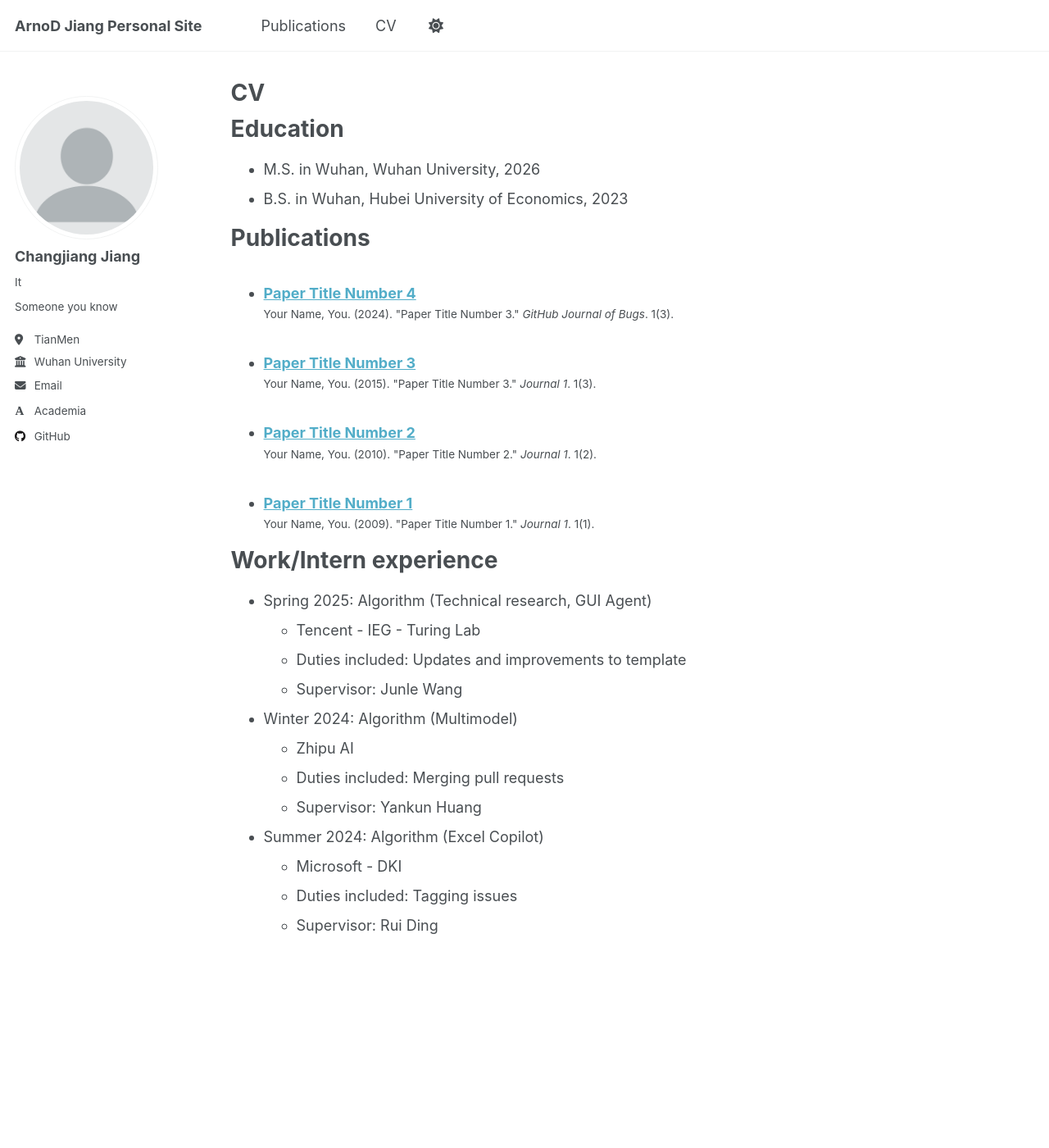
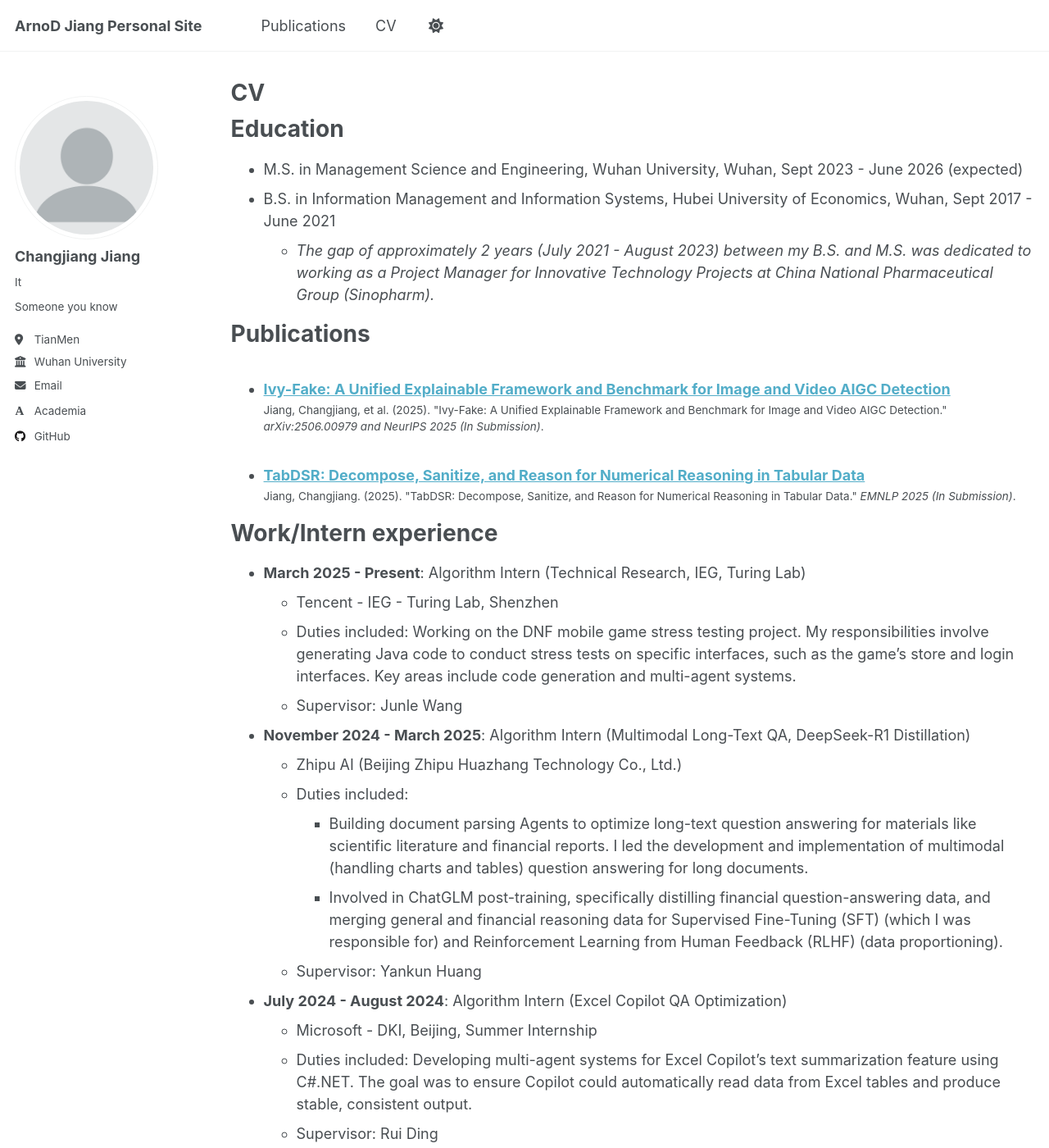
Before and after one commit to arnodjiang/arnodjiang.github.io, a Jekyll site: the page built from _pages/cv.md, in a window 1280 px wide and 1400 px high. Shown: the whole window at 82% size. Built offline with Jekyll 4.4.1, drawn with Linux system fonts in a browser that asks for light colours; some web fonts are replaced.

Commit message:
publish paper

```diff
--- a/_pages/cv.md
+++ b/_pages/cv.md
@@ -11,8 +11,9 @@ redirect_from:
 
 Education
 ======
-* M.S. in Wuhan, Wuhan University, 2026
-* B.S. in Wuhan, Hubei University of Economics, 2023
+* M.S. in Management Science and Engineering, Wuhan University, Wuhan, Sept 2023 - June 2026 (expected)
+* B.S. in Information Management and Information Systems, Hubei University of Economics, Wuhan, Sept 2017 - June 2021
+  * *The gap of approximately 2 years (July 2021 - August 2023) between my B.S. and M.S. was dedicated to working as a Project Manager for Innovative Technology Projects at China National Pharmaceutical Group (Sinopharm).*
 
 Publications
 ======
@@ -22,17 +23,19 @@ Publications
 
 Work/Intern experience
 ======
-* Spring 2025: Algorithm (Technical research, GUI Agent)
-  * Tencent - IEG - Turing Lab
-  * Duties included: Updates and improvements to template
+* **March 2025 - Present**: Algorithm Intern (Technical Research, IEG, Turing Lab)
+  * Tencent - IEG - Turing Lab, Shenzhen
+  * Duties included: Working on the DNF mobile game stress testing project. My responsibilities involve generating Java code to conduct stress tests on specific interfaces, such as the game's store and login interfaces. Key areas include code generation and multi-agent systems.
   * Supervisor: Junle Wang
 
-* Winter 2024: Algorithm (Multimodel)
-  * Zhipu AI
-  * Duties included: Merging pull requests
+* **November 2024 - March 2025**: Algorithm Intern (Multimodal Long-Text QA, DeepSeek-R1 Distillation)
+  * Zhipu AI (Beijing Zhipu Huazhang Technology Co., Ltd.)
+  * Duties included:
+    * Building document parsing Agents to optimize long-text question answering for materials like scientific literature and financial reports. I led the development and implementation of multimodal (handling charts and tables) question answering for long documents.
+    * Involved in ChatGLM post-training, specifically distilling financial question-answering data, and merging general and financial reasoning data for Supervised Fine-Tuning (SFT) (which I was responsible for) and Reinforcement Learning from Human Feedback (RLHF) (data proportioning).
   * Supervisor: Yankun Huang
 
-* Summer 2024: Algorithm (Excel Copilot)
-  * Microsoft - DKI
-  * Duties included: Tagging issues
+* **July 2024 - August 2024**: Algorithm Intern (Excel Copilot QA Optimization)
+  * Microsoft - DKI, Beijing, Summer Internship
+  * Duties included: Developing multi-agent systems for Excel Copilot's text summarization feature using C#.NET. The goal was to ensure Copilot could automatically read data from Excel tables and produce stable, consistent output.
   * Supervisor: Rui Ding
--- a/_publications/2009-10-01-paper-title-number-1.md
+++ /dev/null
@@ -1,14 +0,0 @@
----
-title: "Paper Title Number 1"
-collection: publications
-category: manuscripts
-permalink: /publication/2009-10-01-paper-title-number-1
-excerpt: 'This paper is about the number 1. The number 2 is left for future work.'
-date: 2009-10-01
-venue: 'Journal 1'
-slidesurl: 'http://academicpages.github.io/files/slides1.pdf'
-paperurl: 'http://academicpages.github.io/files/paper1.pdf'
-bibtexurl: 'http://academicpages.github.io/files/bibtex1.bib'
-citation: 'Your Name, You. (2009). &quot;Paper Title Number 1.&quot; <i>Journal 1</i>. 1(1).'
----
-The contents above will be part of a list of publications, if the user clicks the link for the publication than the contents of section will be rendered as a full page, allowing you to provide more information about the paper for the reader. When publications are displayed as a single page, the contents of the above "citation" field will automatically be included below this section in a smaller font.
--- a/_publications/2010-10-01-paper-title-number-2.md
+++ /dev/null
@@ -1,14 +0,0 @@
----
-title: "Paper Title Number 2"
-collection: publications
-category: manuscripts
-permalink: /publication/2010-10-01-paper-title-number-2
-excerpt: 'This paper is about the number 2. The number 3 is left for future work.'
-date: 2010-10-01
-venue: 'Journal 1'
-slidesurl: 'http://academicpages.github.io/files/slides2.pdf'
-paperurl: 'http://academicpages.github.io/files/paper2.pdf'
-citation: 'Your Name, You. (2010). &quot;Paper Title Number 2.&quot; <i>Journal 1</i>. 1(2).'
----
-
-The contents above will be part of a list of publications, if the user clicks the link for the publication than the contents of section will be rendered as a full page, allowing you to provide more information about the paper for the reader. When publications are displayed as a single page, the contents of the above "citation" field will automatically be included below this section in a smaller font.
--- a/_publications/2015-10-01-paper-title-number-3.md
+++ /dev/null
@@ -1,14 +0,0 @@
----
-title: "Paper Title Number 3"
-collection: publications
-category: manuscripts
-permalink: /publication/2015-10-01-paper-title-number-3
-excerpt: 'This paper is about the number 3. The number 4 is left for future work.'
-date: 2015-10-01
-venue: 'Journal 1'
-slidesurl: 'http://academicpages.github.io/files/slides3.pdf'
-paperurl: 'http://academicpages.github.io/files/paper3.pdf'
-citation: 'Your Name, You. (2015). &quot;Paper Title Number 3.&quot; <i>Journal 1</i>. 1(3).'
----
-
-The contents above will be part of a list of publications, if the user clicks the link for the publication than the contents of section will be rendered as a full page, allowing you to provide more information about the paper for the reader. When publications are displayed as a single page, the contents of the above "citation" field will automatically be included below this section in a smaller font.
--- a/_publications/2024-02-17-paper-title-number-4.md
+++ /dev/null
@@ -1,13 +0,0 @@
----
-title: "Paper Title Number 4"
-collection: publications
-category: conferences
-permalink: /publication/2024-02-17-paper-title-number-4
-excerpt: 'This paper is about fixing template issue #693.'
-date: 2024-02-17
-venue: 'GitHub Journal of Bugs'
-paperurl: 'http://academicpages.github.io/files/paper3.pdf'
-citation: 'Your Name, You. (2024). &quot;Paper Title Number 3.&quot; <i>GitHub Journal of Bugs</i>. 1(3).'
----
-
-The contents above will be part of a list of publications, if the user clicks the link for the publication than the contents of section will be rendered as a full page, allowing you to provide more information about the paper for the reader. When publications are displayed as a single page, the contents of the above "citation" field will automatically be included below this section in a smaller font.
--- /dev/null
+++ b/_publications/2025-02-tabdsr.md
@@ -0,0 +1,25 @@
+---
+title: "TabDSR: Decompose, Sanitize, and Reason for Numerical Reasoning in Tabular Data"
+collection: publications
+category: manuscripts
+permalink: /publication/2025-02-28-tabdsr
+excerpt: 'This paper introduces TabDSR, an agent-based system for numerical reasoning in tabular data by decomposing the problem, sanitizing the table, and using Program of Thoughts (PoT) reasoning, achieving state-of-the-art results.'
+date: 2025-02-28
+venue: 'EMNLP 2025 (In Submission)'
+slidesurl: ''
+paperurl: ''
+bibtexurl: ''
+citation: 'Jiang, Changjiang. (2025). &quot;TabDSR: Decompose, Sanitize, and Reason for Numerical Reasoning in Tabular Data.&quot; <i>EMNLP 2025 (In Submission)</i>.'
+---
+
+This paper details TabDSR, an approach for enhancing numerical reasoning over tabular data. The method involves a multi-agent system that performs:
+* **Decomposition:** Breaking down complex questions into simpler, manageable sub-questions.
+* **Sanitization/Structure:** Cleaning and structuring the tabular data, which is often messy and derived from sources like PDFs, to make it directly usable by code.
+* **Reasoning:** Employing Program of Thoughts (PoT) for robust numerical calculations.
+
+Key contributions and findings include:
+* Achieved state-of-the-art (SOTA) performance on two public datasets and one proprietary dataset dynamically enhanced with GPT-4o, surpassing the previous SOTA by an average of 11.58% accuracy.
+* The Decompose Agent and Structure Agent significantly improved performance, enabling a 7B parameter model (Qwen2.5) to match the COT performance of GPT-4o on certain tasks.
+* The solution demonstrated more stable accuracy across different datasets (2% error margin) compared to previous SOTA (10% error margin, indicating potential data leakage in prior work).
+* The method provided a 5-7% improvement even for strong reasoning models like GPT-4o and DeepSeek-V3.
+* This work is currently in submission to EMNLP 2025, and Jiang Changjiang is the sole first author. An additional output was a patent for a multi-agent Q&A system for hybrid structured tables.
--- /dev/null
+++ b/_publications/2025-05-ivyfake.md
@@ -0,0 +1,22 @@
+---
+title: "Ivy-Fake: A Unified Explainable Framework and Benchmark for Image and Video AIGC Detection"
+collection: publications
+category: manuscripts
+permalink: /publication/2025-05-31-ivy-fake
+excerpt: 'This paper presents Ivy-Fake, a unified framework and benchmark for the explainable detection of AI-generated images and videos, addressing current gaps in AIGC explainability and unified datasets by creating a new benchmark. [cite: 2, 3]'
+date: 2025-05-31
+venue: 'NeurIPS 2025 (In Submission) [cite: 1, 2]'
+slidesurl: ''
+paperurl: 'https://arxiv.org/abs/2506.00979 [cite: 3]'
+bibtexurl: ''
+citation: 'Jiang, Changjiang, et al. (2025). &quot;Ivy-Fake: A Unified Explainable Framework and Benchmark for Image and Video AIGC Detection.&quot; <i>arXiv:2506.00979 and NeurIPS 2025 (In Submission)</i>.'
+---
+
+This paper introduces Ivy-Fake, which focuses on the explainable classification and detection of AI-generated content (AIGC), particularly for images and videos. It addresses two primary issues: the lack of explainability in current AIGC-generated video content and the shortage of unified datasets for AIGC detection across both images and videos.
+
+Key contributions and findings include:
+* Distillation of a new benchmark dataset comprising 100K images and 100K videos with explainable AIGC detection data. This was achieved by using Gemini 2.5 Pro to distill Long COT (Chain-of-Thought) explanations along 12 sub-dimensions across spatial and temporal aspects, with data quality assessed by spatial and temporal reward models.
+* Demonstrated the effectiveness of the distilled explainable data by fine-tuning Qwen2.5-VL-7B on 100K image data, which improved the F1 score on a 10K test set from 83% to 95%.
+* A 3B parameter model, trained in multiple stages (general knowledge, AIGC classification data, explainable data) based on Llava-next, achieved SOTA on multiple benchmarks, notably outperforming the AIDE model by approximately 15% ACC on the Chameleon 2024 benchmark.
+* The project has a dedicated webpage: [https://pi3ai.github.io/IvyFake](https://pi3ai.github.io/IvyFake).
+* This work is currently in submission to NeurIPS 2025, with Jiang Changjiang as a co-first author.
```
